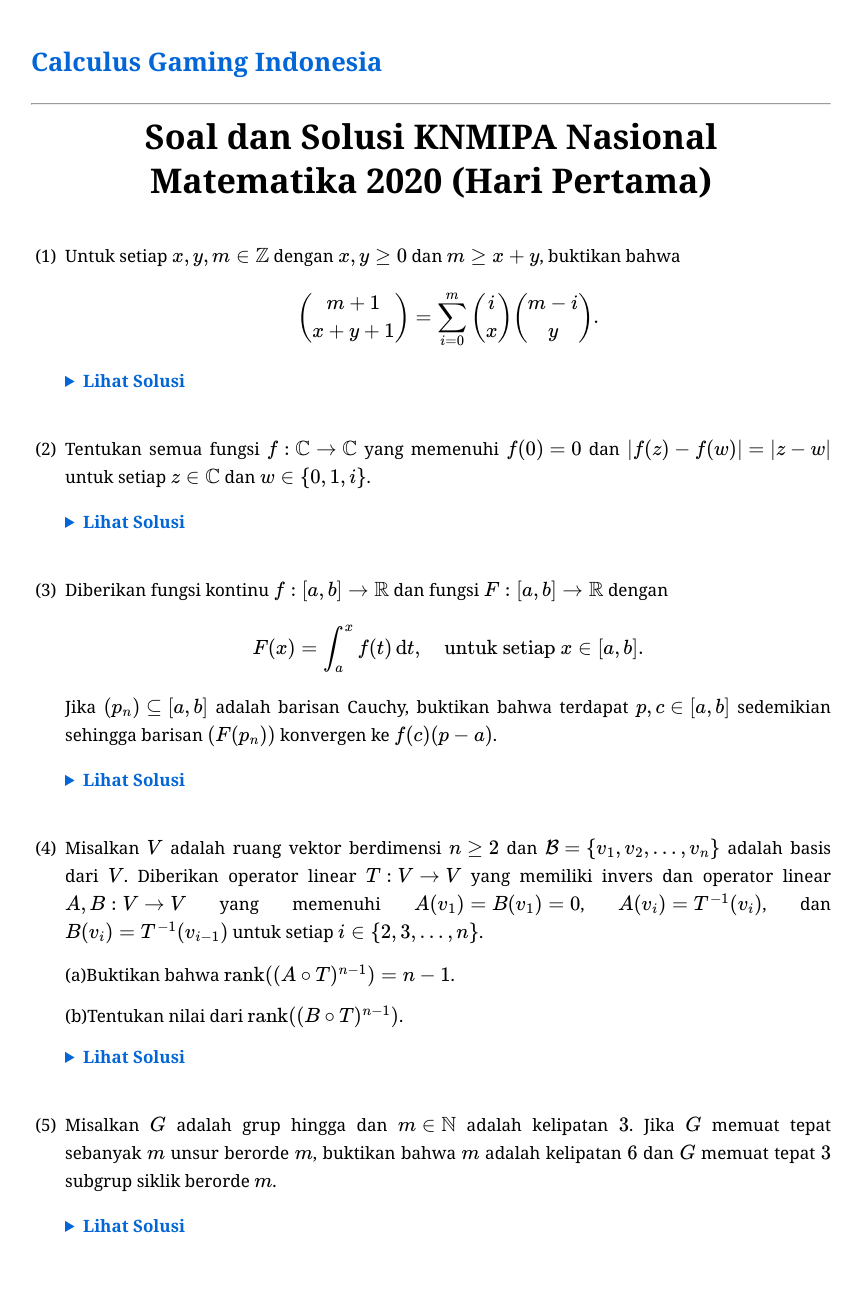
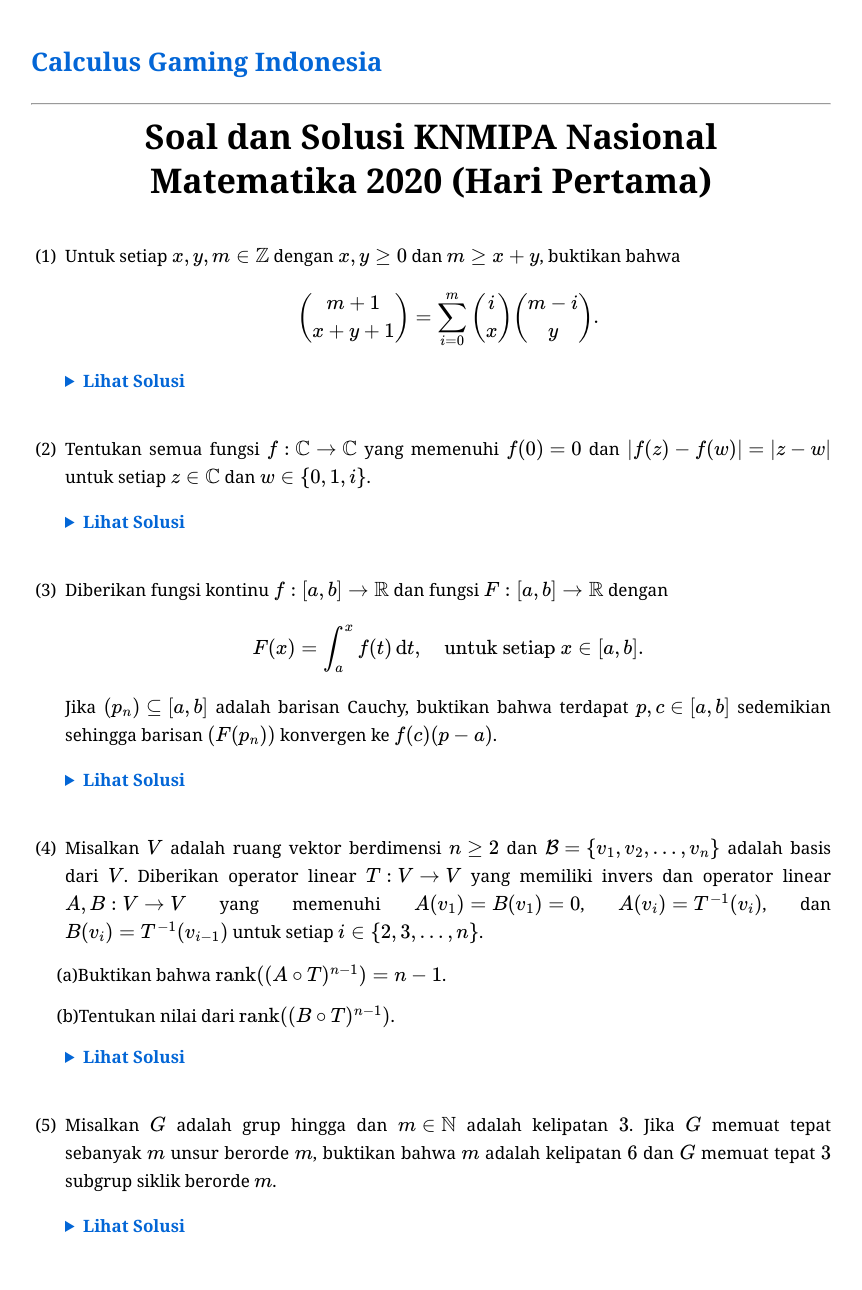
Before and after one commit to calculusgamingindonesia/calculusgamingindonesia.github.io, a Jekyll site: the page built from _posts/2026-06-29-knmipa-nas-mat-20-1.md, in a window 1280 px wide. Shown: the whole page, without its empty margins (209-1071 px from the left). Built offline with Jekyll 4.4.1, drawn with Linux system fonts in a browser that asks for light colours; some web fonts are replaced.

Commit message:
Update default.html

```diff
--- a/_layouts/default.html
+++ b/_layouts/default.html
@@ -60,7 +60,7 @@
             margin-top: 15px;
         }
         ol ul > li {
-            padding-left: 2em;
+            padding-left: 1.5em;
             text-indent: -2em;
             margin-bottom: 12px;
             line-height: 1.7;
```
